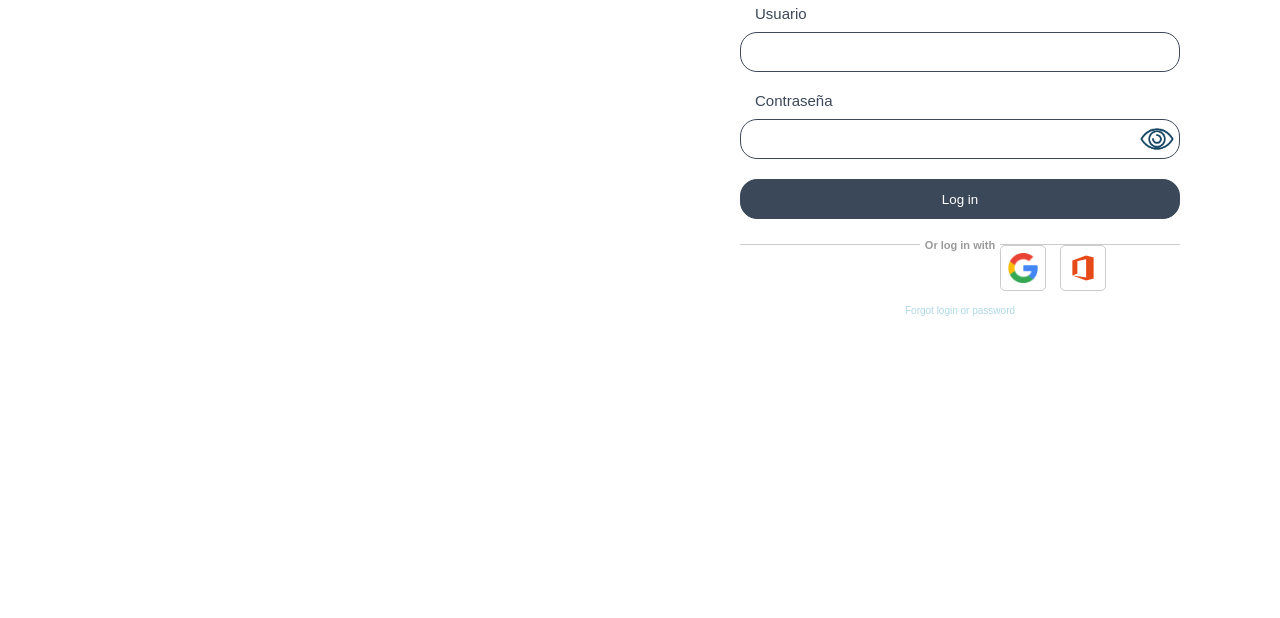
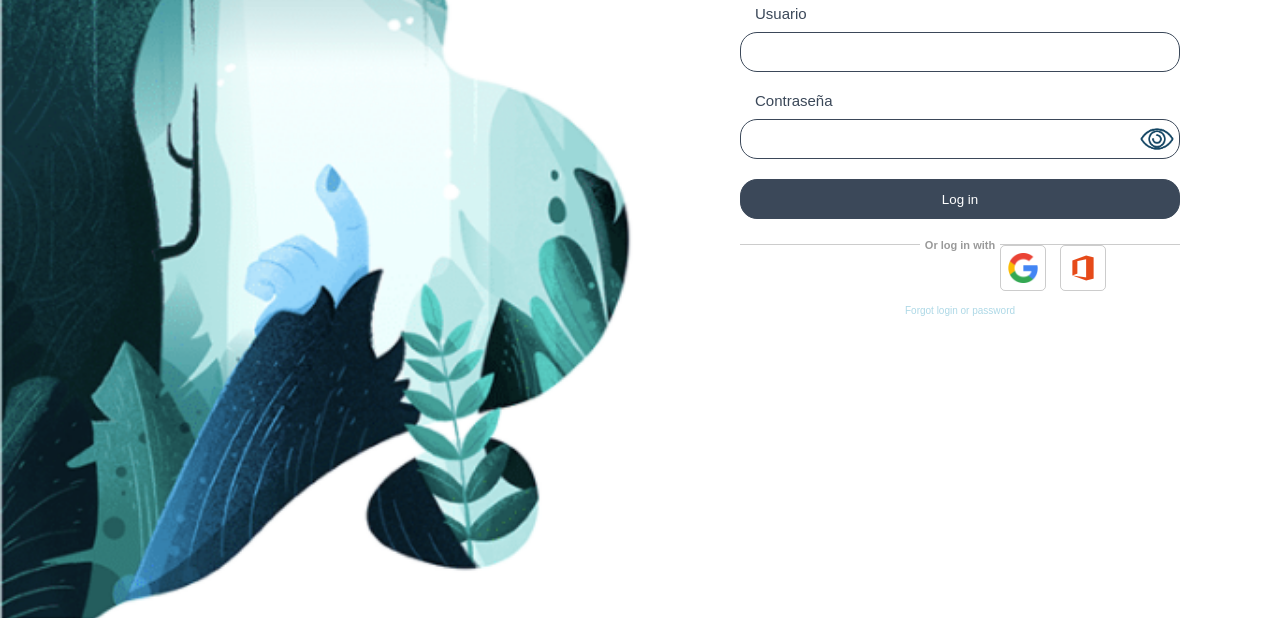
Before and after one commit to Cesarbg-DEV/DESARROLLO-WEB-FIF, a plain HTML site: page Login/index.html in a window 1280 px wide. Shown: the part 182-800 px from the top of the page. Drawn offline with Linux system fonts and the light colour scheme; files whose address does not match are found by name.

Commit message:
Actualizando Fonfo
README

```diff
--- a/Login/CSS/style.css
+++ b/Login/CSS/style.css
@@ -15,7 +15,7 @@
     float: left;
 }
     .izq{
-        background: url(images/fondologin.png) no-repeat;
+        background: url(/Login/fondologin.png) no-repeat;
         background-size: cover;
 
     }
```
